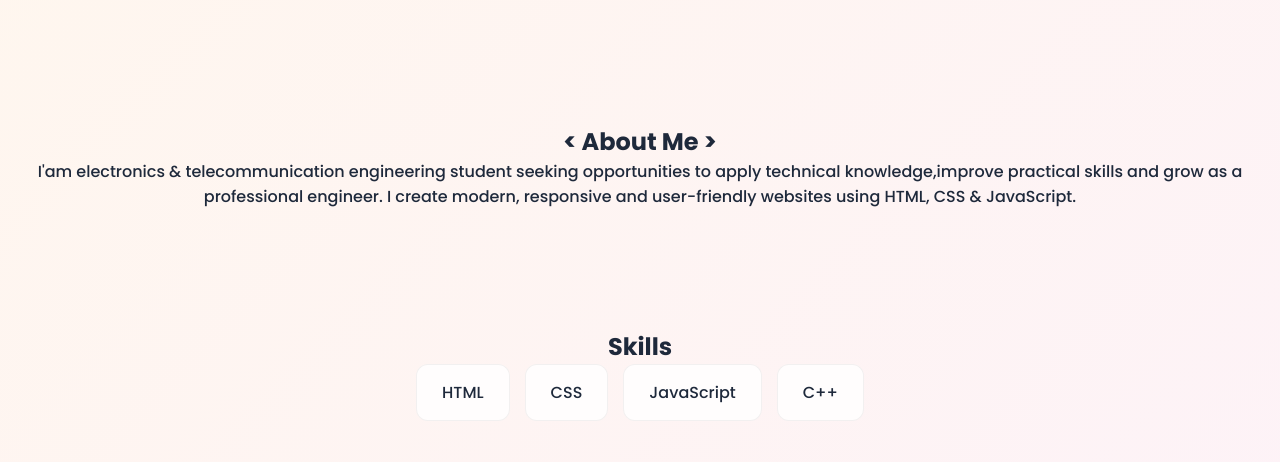
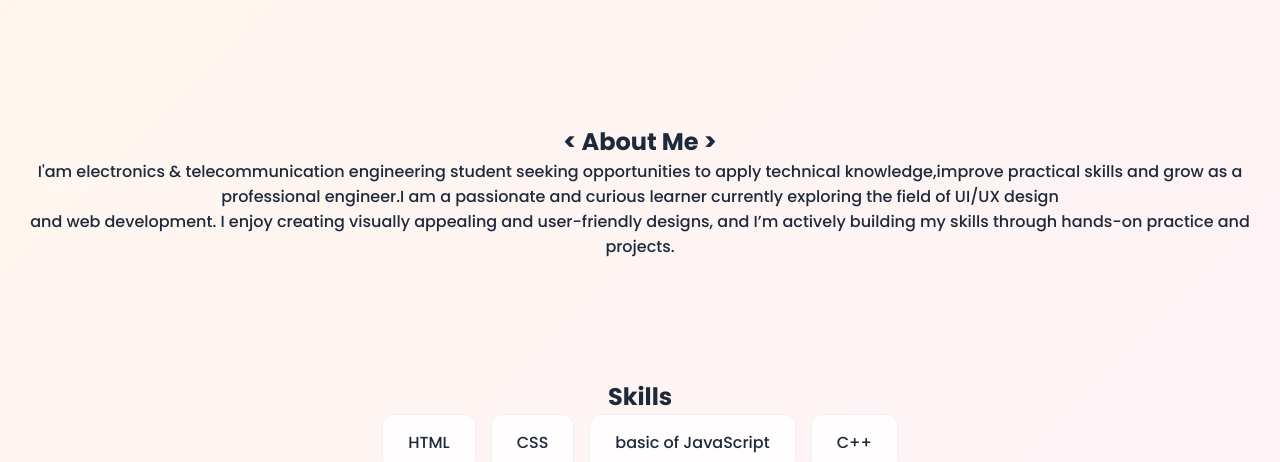
Before and after one commit to gauri768/My-Portfolio.., a plain HTML site: page index.html in a window 1280 px wide. Shown: the part 348-810 px from the top of the page. Drawn offline with Linux system fonts and the light colour scheme.

Commit message:
Update index.html

```diff
--- a/index.html
+++ b/index.html
@@ -42,9 +42,10 @@
 <!-- About -->
 <section id="about">
     <h1><  About Me  ></h1>
-    <p>I'am electronics & telecommunication engineering student seeking opportunities to apply technical knowledge,improve practical
-            skills and grow as a professional engineer.
-            I create modern, responsive and user-friendly websites using HTML, CSS & JavaScript.
+                        <p>I'am electronics & telecommunication engineering student seeking opportunities to apply technical knowledge,improve practical
+                        skills and grow as a professional engineer.I am a passionate and curious learner currently exploring the field of UI/UX design<br>
+                        and web development. I enjoy creating visually appealing and user-friendly designs, and I’m actively building my skills through hands-on practice and projects.
+
 
         </p>
 </section>
@@ -55,7 +56,7 @@
     <div class="box-container">
         <div class="box">HTML</div>
         <div class="box">CSS</div>
-        <div class="box">JavaScript</div>
+        <div class="box">basic of JavaScript</div>
         <div class="box">C++</div>
     </div>
 </section>
```
